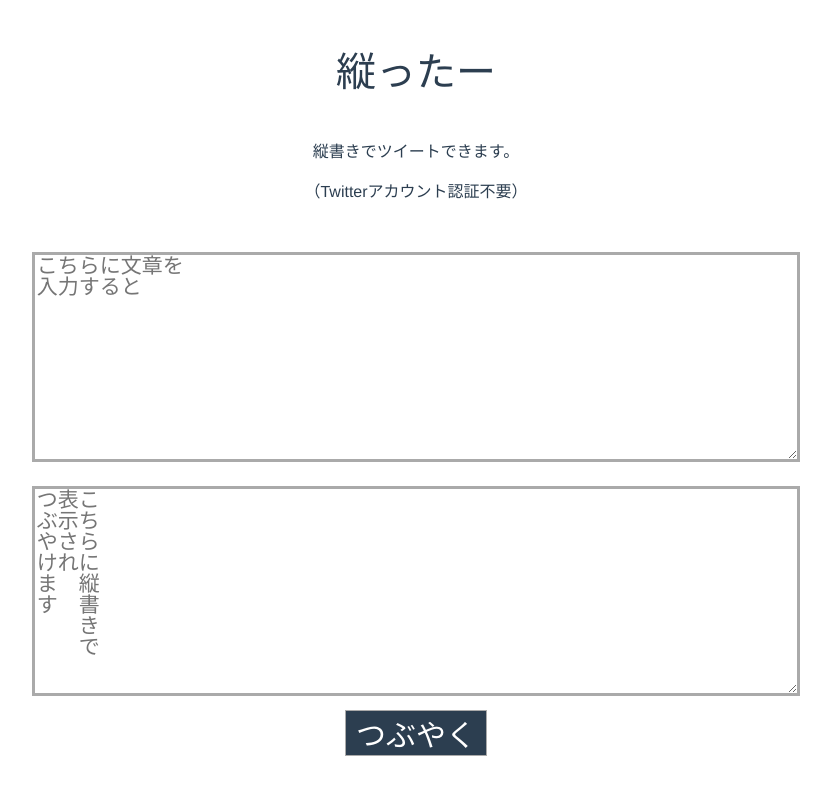
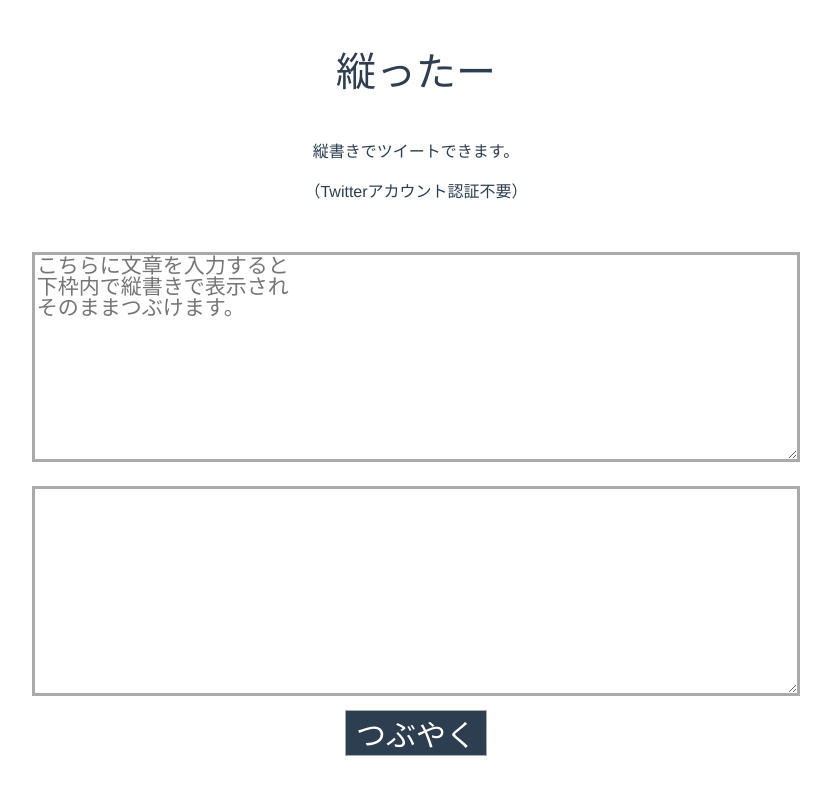
Before and after one commit to iwatos/tatetter, a Vue app: page / in a window 1280 px wide. Shown: the top 800 px of the page, without its empty margins (224-1055 px from the left). Built offline with nearby package versions, Linux system fonts and the light colour scheme.

Commit message:
fix:placeholderの表示を修正

```diff
--- a/src/components/Content.vue
+++ b/src/components/Content.vue
@@ -7,8 +7,8 @@
     </div>
 
     <div class="sendForm">
-      <textarea v-model="text" :placeholder="'こちらに文章を\n入力すると'"></textarea>
-      <textarea v-model="verticalText" :placeholder="vplaceholder"></textarea>
+      <textarea v-model="text" :placeholder="'こちらに文章を入力すると\n下枠内で縦書きで表示され\nそのままつぶけます。'"></textarea>
+      <textarea v-model="verticalText"></textarea>
       <br>
       <a :href="hreftext">つぶやく</a>
     </div>
@@ -33,8 +33,7 @@
   name: 'HelloWorld',
   data () {
     return {
-      text: "",
-      vplaceholder: this.h2v('こちらに縦書きで\n表示され\nつぶやけます')
+      text: ""
     }
   },
   methods: {
```
